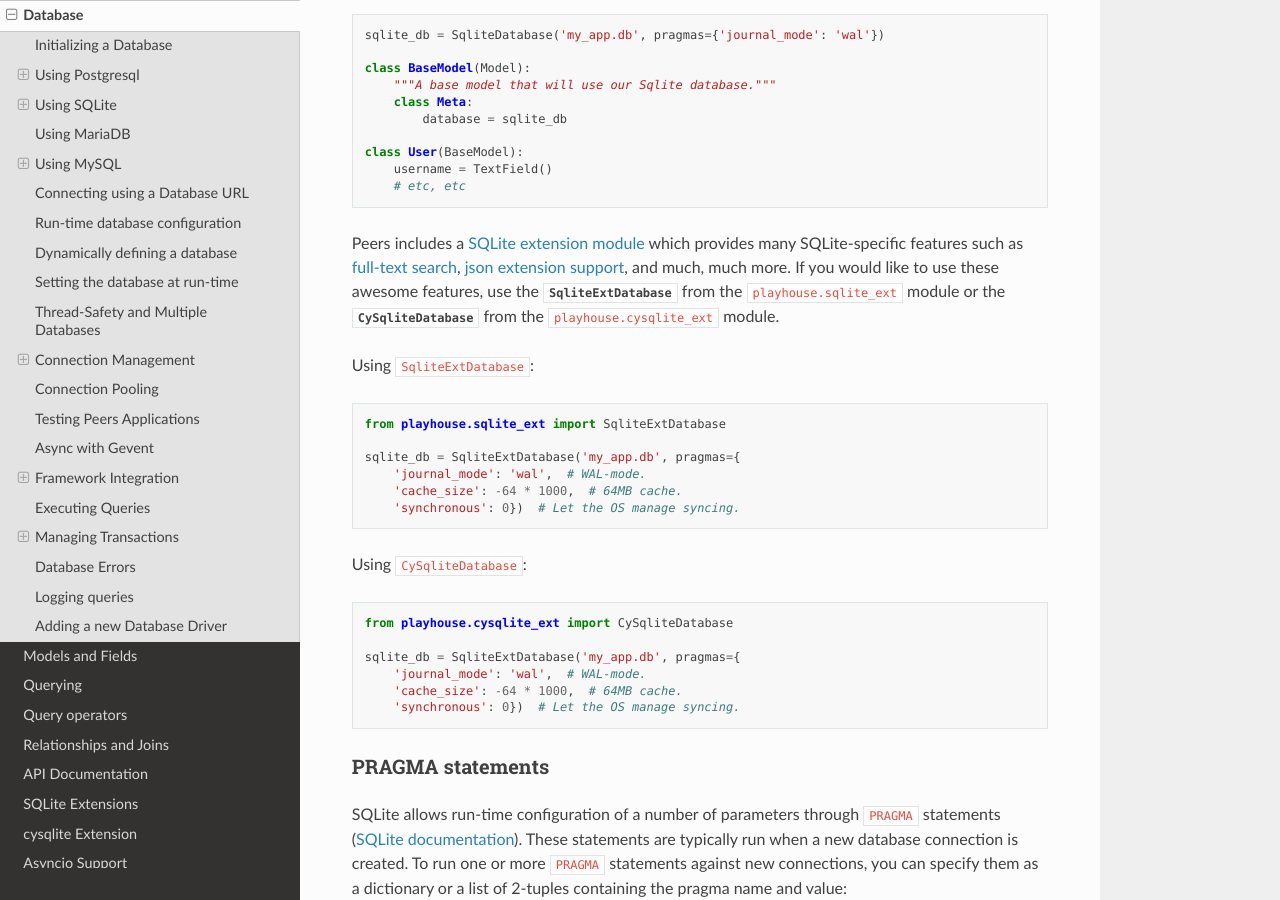
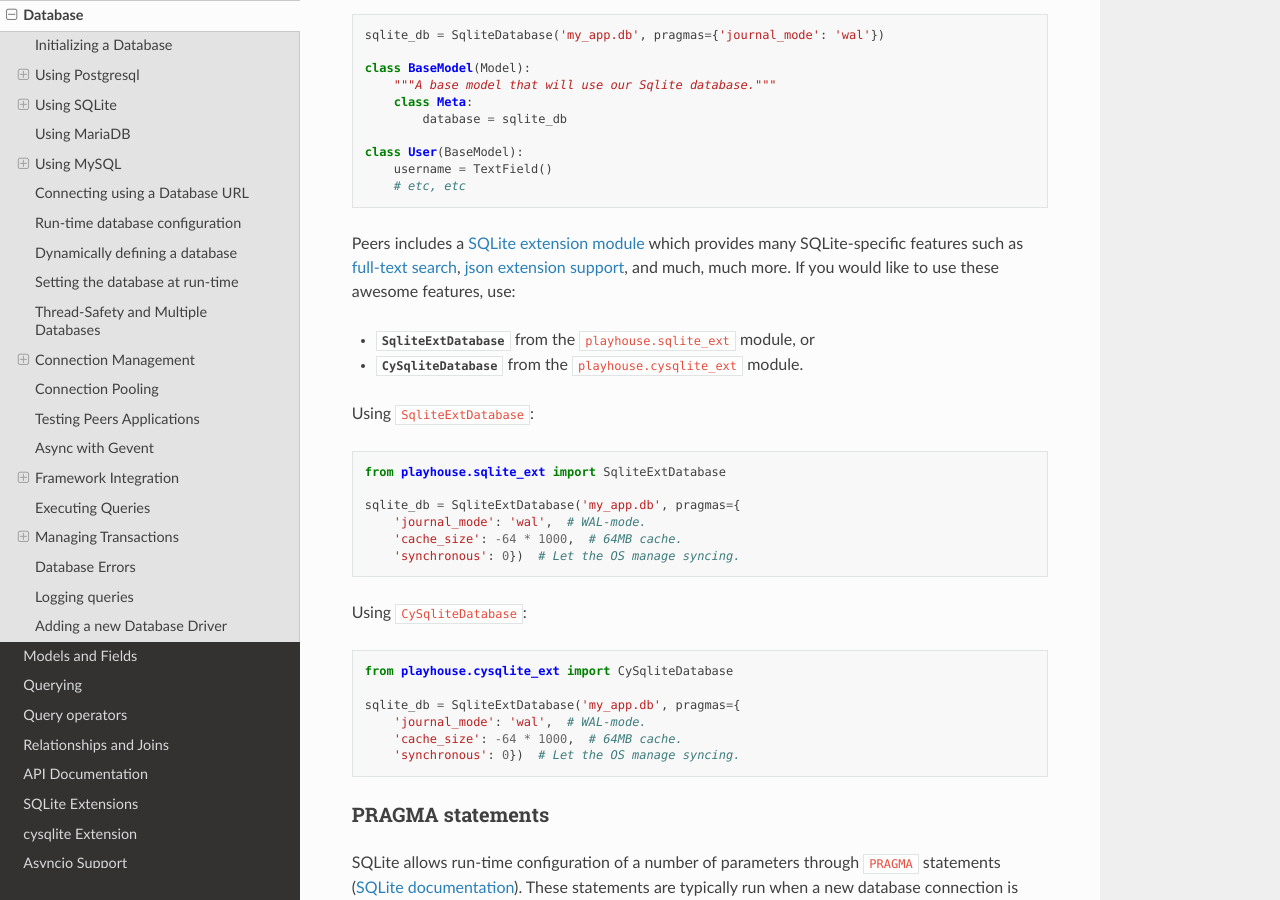
Before and after one commit to Star-DreamDev/myPeers, a Sphinx documentation site: the page built from docs/peers/database.rst, in a window 1280 px wide and 900 px high, scrolled down 3533 px. Built offline with Sphinx 7.4.7 and the Read the Docs theme 2.0.0, drawn with Linux system fonts in a browser that asks for light colours; the version number could not be read and is left out; some of the changed text lies outside the part shown.

Commit message:
More doc tweaks
[skip ci]

```diff
--- a/docs/peers/database.rst
+++ b/docs/peers/database.rst
@@ -201,9 +201,10 @@ you can specify a list or pragmas or any other arbitrary `sqlite3 parameters
 Peers includes a :ref:`SQLite extension module <sqlite_ext>` which provides
 many SQLite-specific features such as :ref:`full-text search <sqlite-fts>`,
 :ref:`json extension support <sqlite-json1>`, and much, much more. If you would
-like to use these awesome features, use the :py:class:`SqliteExtDatabase` from
-the ``playhouse.sqlite_ext`` module or the :py:class:`CySqliteDatabase` from
-the ``playhouse.cysqlite_ext`` module.
+like to use these awesome features, use:
+
+* :py:class:`SqliteExtDatabase` from the ``playhouse.sqlite_ext`` module, or
+* :py:class:`CySqliteDatabase` from the ``playhouse.cysqlite_ext`` module.
 
 Using ``SqliteExtDatabase``:
 
@@ -320,10 +321,6 @@ extensions:
 * Window Functions - aggregates which support operating on windows of data.
 * Collations - which describe how to sort some value.
 * Table Functions - fully user-defined tables (requres ``cysqlite``).
-
-.. note::
-    For even more extension support, see :py:class:`SqliteExtDatabase`, which
-    is in the ``playhouse.sqlite_ext`` module.
 
 Example user-defined function:
 
```
